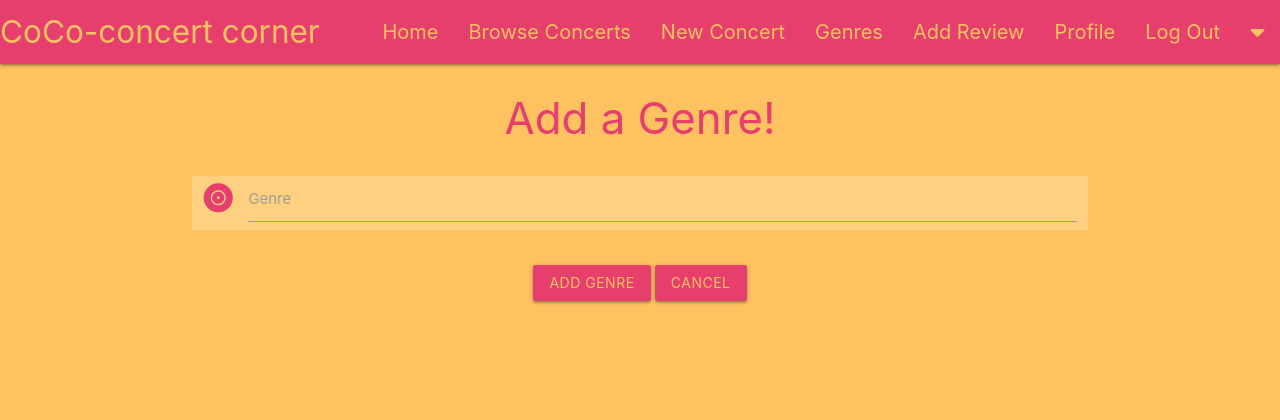
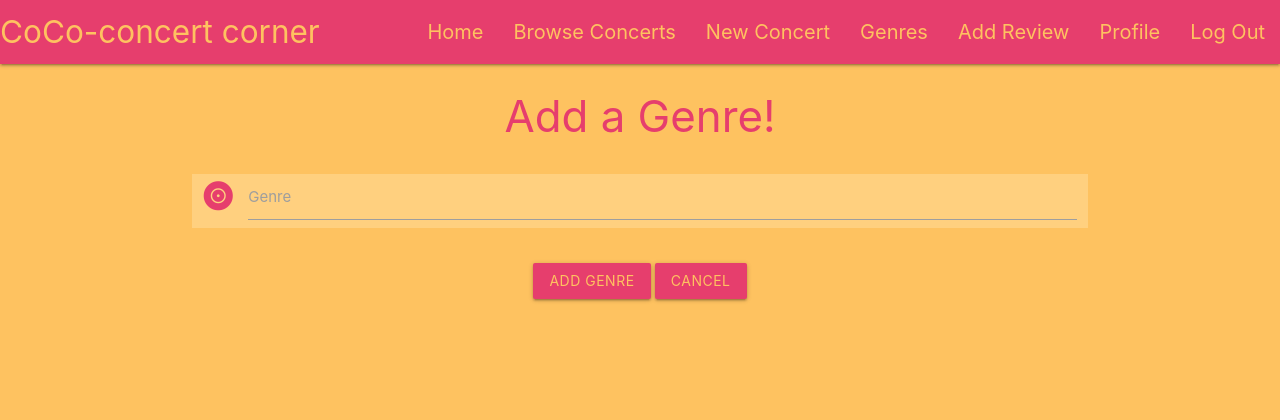
Before and after one commit to komfiGolabi/CoCo-Concert-Corner, a Flask app: page /add_category in a window 1280 px wide. Shown: the top 420 px of the page. Run offline with Flask 2, Linux system fonts and the light colour scheme; the visitor is signed in with stand-in values (Sample User, id 1); some libraries are stand-ins or nearby versions.

Commit message:
put the navbar dropdown inside the conditional statement, to remove the error

```diff
--- a/templates/base.html
+++ b/templates/base.html
@@ -38,9 +38,10 @@
                     <li class="divider"></li>
                     <li><a href="{{ url_for('register') }}">Register</a></li>
                 </ul>
+                 <!-- Dropdown Trigger -->
+                 <li><a class="dropdown-trigger" href="#!" data-target="dropdown1"><i class="fas fa-caret-down"></i></a></li>
                 {% endif %}
-            <!-- Dropdown Trigger -->
-            <li><a class="dropdown-trigger" href="#!" data-target="dropdown1"><i class="fas fa-caret-down"></i></a></li>
+
         </ul>
         </div>
         </nav>
```
